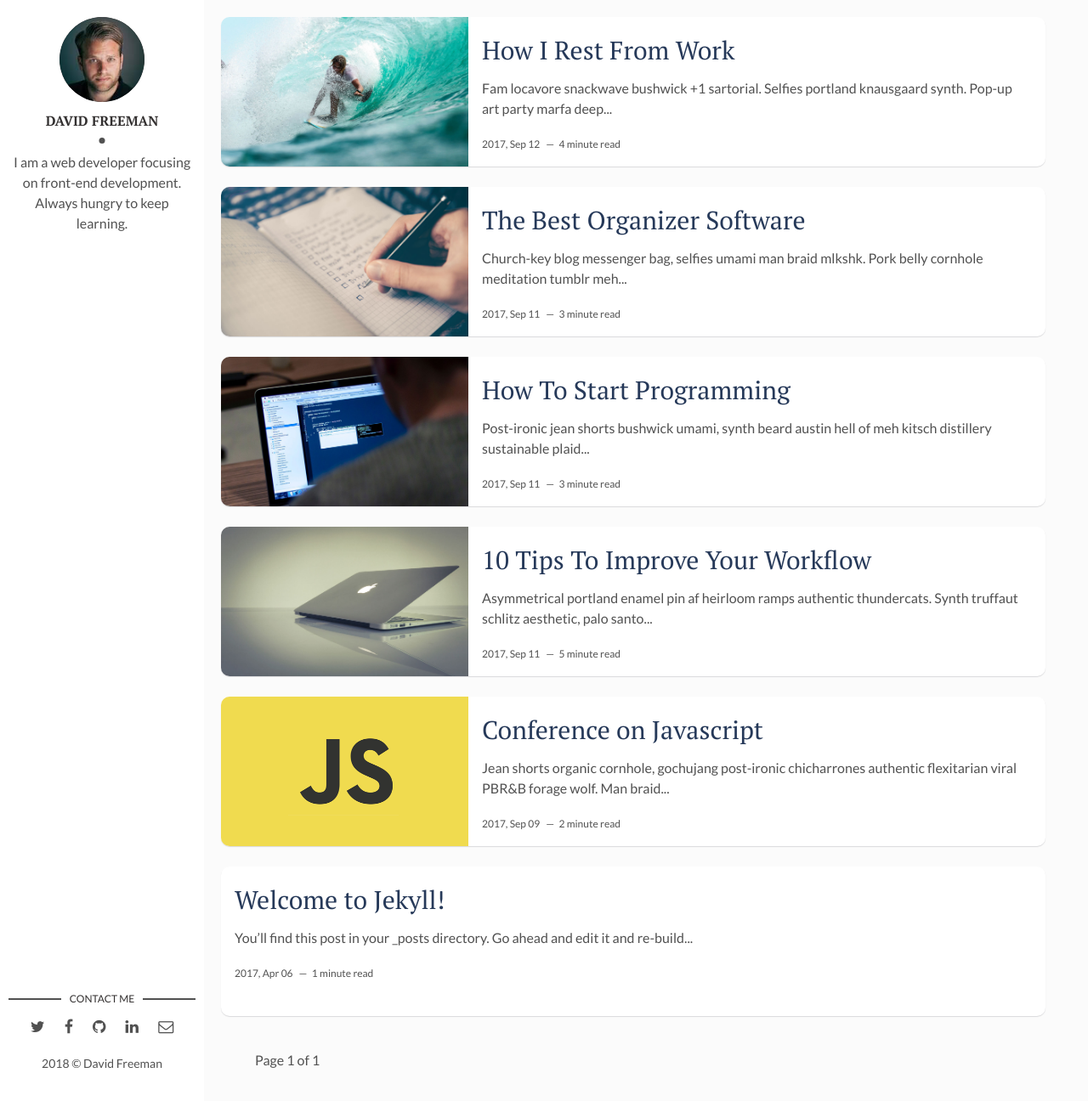
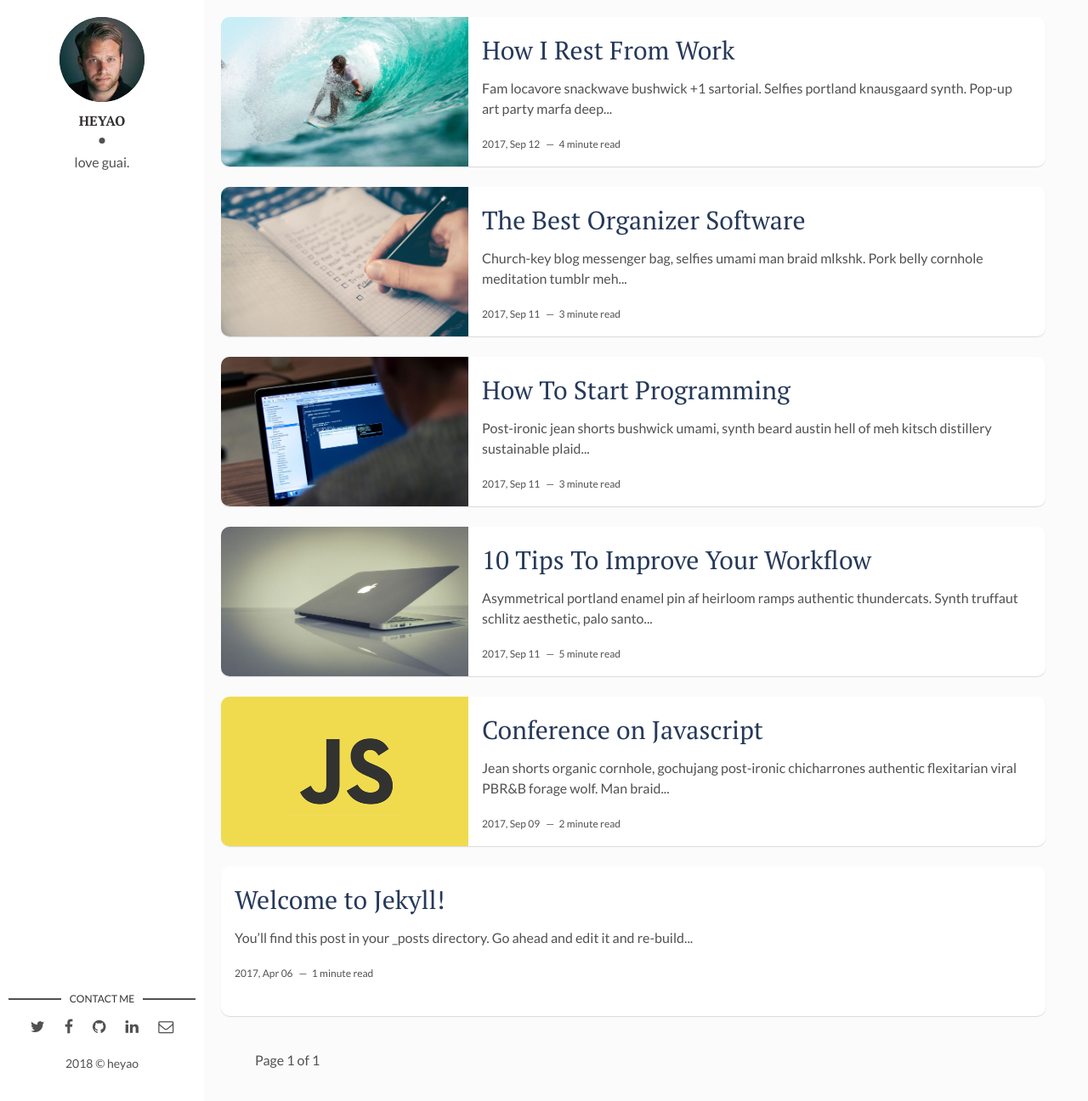
Before and after one commit to Syhen/Syhen.github.io, a Jekyll site: the page built from index.html, in a window 1280 px wide and 1296 px high. Shown: the whole window at 85% size. Built offline with Jekyll 4.4.1, drawn with Linux system fonts in a browser that asks for light colours; the list of posts is cut into pages by our own code.

Commit message:
修改配置文件

```diff
--- a/_config.yml
+++ b/_config.yml
@@ -4,17 +4,17 @@ description: > # this means to ignore newlines until "baseurl:"
   line in _config.yml. It will appear in your document head meta (for
   Google search results) and in your feed.xml site description.
 permalink: ':title/'
-baseurl: "/flexible-jekyll" # the subpath of your site, e.g. /blog
+baseurl: "" # the subpath of your site, e.g. /blog
 url: "" # the base hostname & protocol for your site, e.g. http://example.com
 site-twitter: #if your site has a twitter account, enter it here
 
 # Author Settings
-author: David Freeman # add your name
+author: heyao # add your name
 author-img: david-freeman.jpg # add your photo
-about-author: I am a web developer focusing on front-end development. Always hungry to keep learning. # add description
+about-author: love guai. # add description
 social-twitter: # add your Twitter handle
 social-facebook: # add your Facebook handle
-social-github: artemsheludko # add your Github handle
+social-github: Syhen # add your Github handle
 social-linkedin: # add your Linkedin handle
 social-email: # add your Email address
 
```
